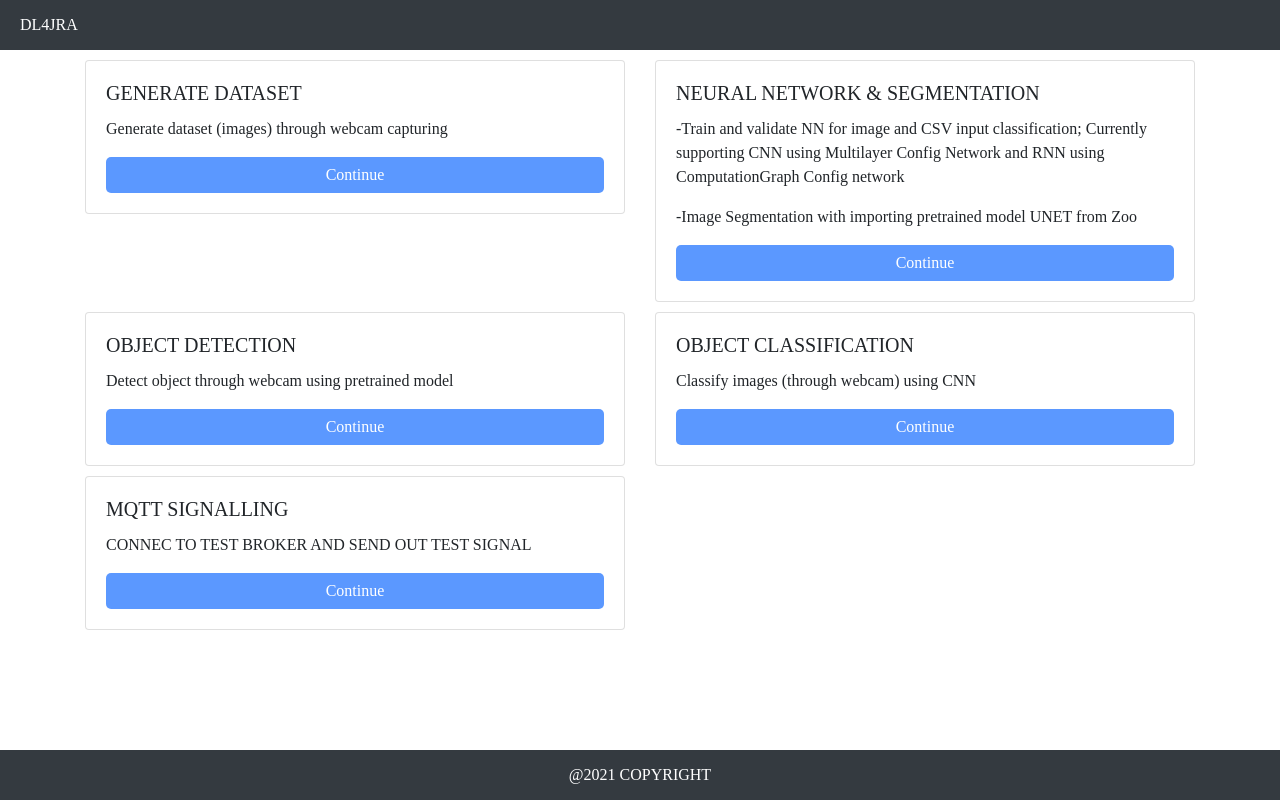
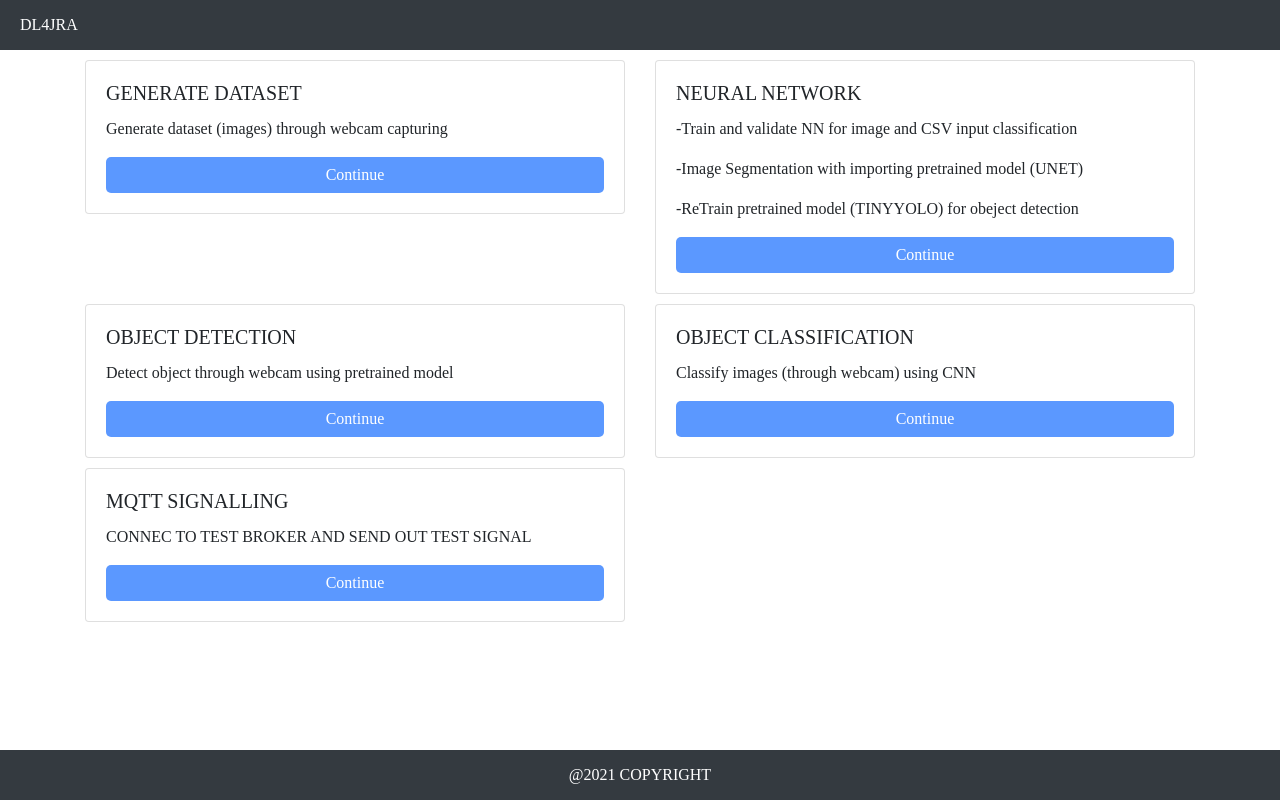
Before and after one commit to msf4-0/DL4JRA, a React (Create React App) app in the folder client/: page / in a window 1280 px wide. Built offline with nearby package versions, Linux system fonts and the light colour scheme; a web font is replaced by a local one.

Commit message:
Modified main page layout

```diff
--- a/client/src/mainpage/mainpage.tsx
+++ b/client/src/mainpage/mainpage.tsx
@@ -52,9 +52,10 @@ export default class Mainpage extends Component <MainpageProps, MainpageStates>{
                     </Col>
                     <Col sm={6}>
                         <Card body>
-                            <CardTitle tag="h5">NEURAL NETWORK & SEGMENTATION</CardTitle>
-                            <CardText>-Train and validate NN for image and CSV input classification; Currently supporting CNN using Multilayer Config Network and RNN using ComputationGraph Config network</CardText>
-                            <CardText>-Image Segmentation with importing pretrained model UNET from Zoo</CardText>
+                            <CardTitle tag="h5">NEURAL NETWORK </CardTitle>
+                            <CardText>-Train and validate NN for image and CSV input classification</CardText>
+                            <CardText>-Image Segmentation with importing pretrained model (UNET)</CardText>
+                            <CardText>-ReTrain pretrained model (TINYYOLO) for obeject detection</CardText>
                             <Button color='primary' onClick={this.navigatecnnmultitabpage}>Continue</Button>
                         </Card>
                     </Col>
```
